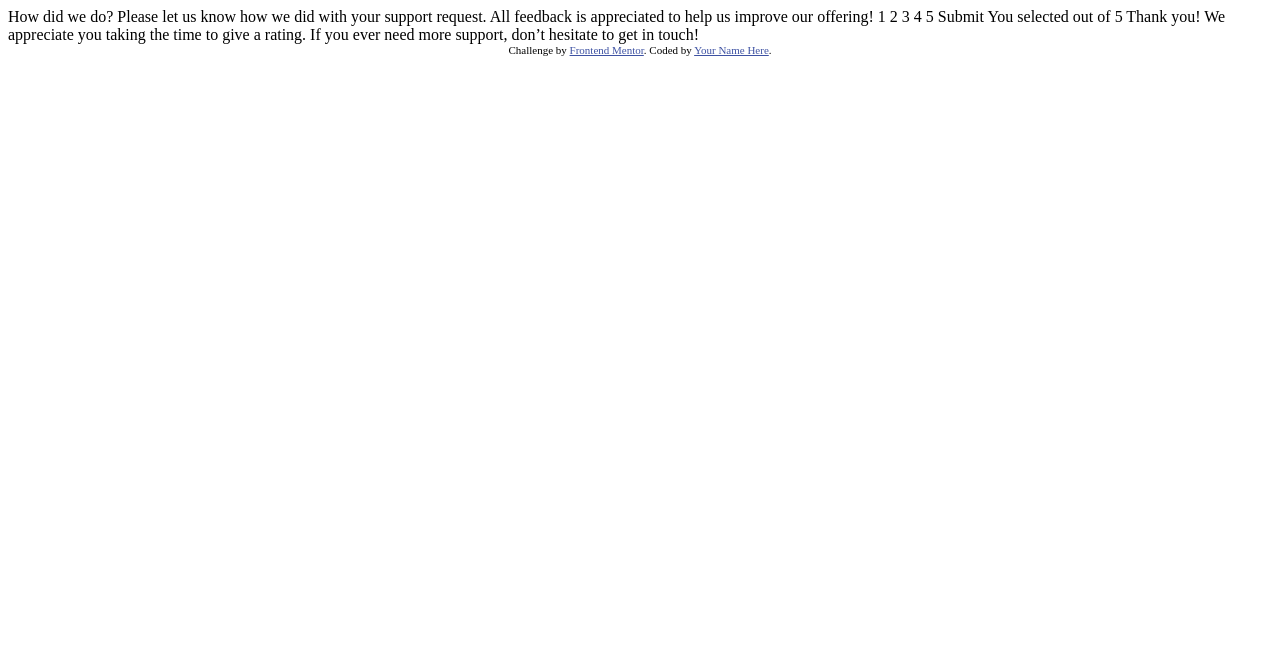
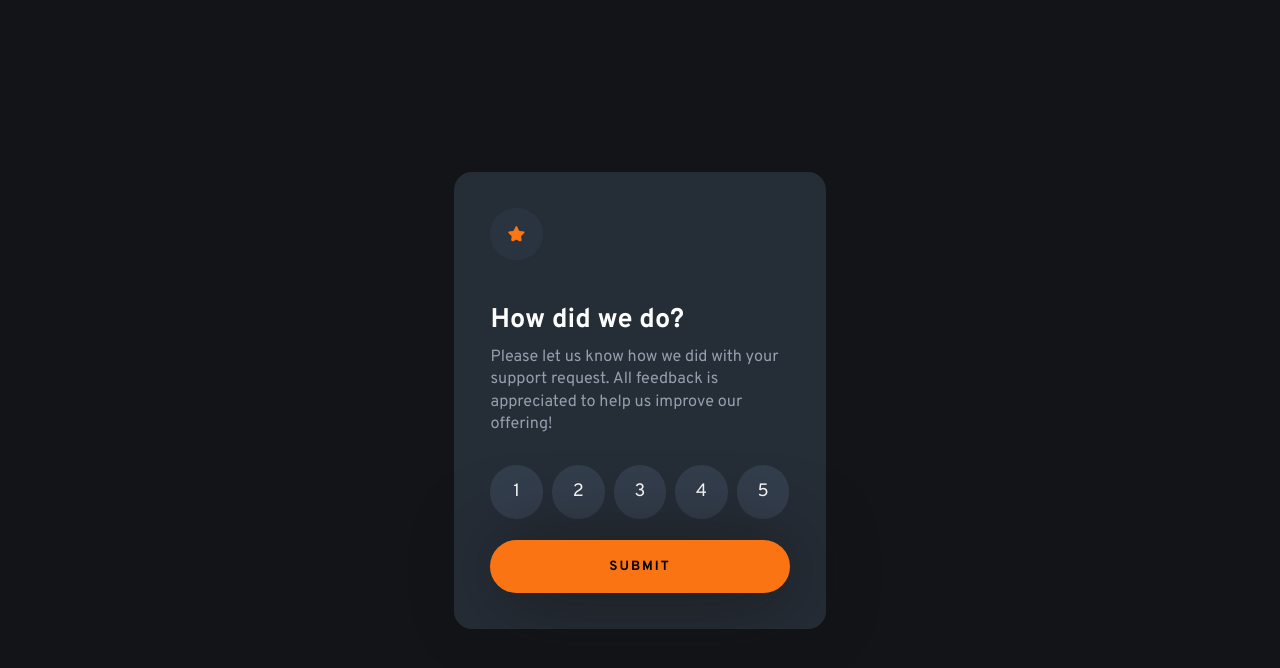
Before and after one commit to hruday-dev/rating-component, a plain HTML site: page index.html in a window 1280 px wide. Drawn offline with Linux system fonts and the light colour scheme.

Commit message:
updated rating component structure and styles implement feedback form and thank you message sections

```diff
--- /dev/null
+++ b/app.js
@@ -0,0 +1,21 @@
+const rating = document.querySelectorAll('a');
+const submit =document.querySelector('button');
+const feedback = document.getElementById('feedback-form');
+const thankMessage = document.getElementById('thanks-message');
+const displayrating = document.querySelector('span');
+let rated = 0;
+submit.addEventListener('click',(e)=>{
+    e.preventDefault();
+    feedback.style.display = 'none';
+    thankMessage.style.display ='flex';
+    displayrating.textContent = `You selected ${rated} out of 5`
+})
+
+for(let ratebtn of rating){
+    ratebtn.addEventListener('click',(e)=>{
+        e.preventDefault();
+        rating.forEach((r)=>r.classList.remove('clicked'));
+        ratebtn.classList.add('clicked');
+        rated = ratebtn.textContent;
+    })
+}
--- a/index.html
+++ b/index.html
@@ -6,44 +6,52 @@
 
   <link rel="icon" type="image/png" sizes="32x32" href="./images/favicon-32x32.png">
 
-  <title>Frontend Mentor | Interactive rating component</title>
-
+  <title>Interactive rating component</title>
+  <link rel="preconnect" href="https://fonts.googleapis.com">
+  <link rel="preconnect" href="https://fonts.gstatic.com" crossorigin>
+  <link href="https://fonts.googleapis.com/css2?family=Overpass:wght@100..900&display=swap" rel="stylesheet">
   <!-- Feel free to remove these styles or customise in your own stylesheet 👍 -->
-  <style>
-    .attribution { font-size: 11px; text-align: center; }
-    .attribution a { color: hsl(228, 45%, 44%); }
-  </style>
+  <link rel="stylesheet" href="./style.css">
 </head>
 <body>
 
+  <main>
     <!-- Rating state start -->
-
-  How did we do?
-
+    <section id="feedback-form">
+        <div class="image">
+          <img src="./images/icon-star.svg" alt="icon-star">
+        </div>
+          <div class="text">
+            <h2>How did we do?</h2>
+            <p>
               Please let us know how we did with your support request. All feedback is appreciated
               to help us improve our offering!
-
-  1 2 3 4 5
-
-  Submit
-
+            </p>
+          </div>
+          <ul>
+            <li><a href="#">1</a></li>
+            <li><a href="#">2</a></li>
+            <li><a href="#">3</a></li>
+            <li><a href="#">4</a></li>
+            <li><a href="#">5</a></li>
+          </ul>
+          <button type="submit">Submit</button>
+    </section>
     <!-- Rating state end -->
-
     <!-- Thank you state start -->
-
-  You selected <!-- Add rating here --> out of 5
-
-  Thank you!
-
+    <section id="thanks-message">
+      <div class="thanks-image">
+        <img src="./images/illustration-thank-you.svg" alt="thanks-image">
+      </div>
+      <p id="rated"><span>You selected <!-- Add rating here --> out of 5</apan></p>
+      <h2>Thank you!</h2>
+      <p>
         We appreciate you taking the time to give a rating. If you ever need more support,
         don’t hesitate to get in touch!
-
+      </p>
+    </section>
     <!-- Thank you state end -->
-
-
-  <div class="attribution">
-    Challenge by <a href="https://www.frontendmentor.io?ref=challenge" target="_blank">Frontend Mentor</a>.
-    Coded by <a href="#">Your Name Here</a>.
-  </div>
+  </main>
+  <script src="./app.js"></script>
 </body>
 </html>
--- /dev/null
+++ b/style.css
@@ -0,0 +1,146 @@
+:root{
+--Orange500: hsl(25, 97%, 53%);
+
+/* Neutral */
+--Grey500: hsl(217, 12%, 63%);
+--Grey900: hsl(213, 19%, 18%);
+--Grey950: hsl(216, 12%, 8%);
+}
+*{
+    margin: 0;
+    padding: 0;
+    box-sizing: border-box;
+    font-family: 'Overpass',sans-serif;
+}
+html{
+    font-size: 15px;
+}
+#feedback-form{
+    display: flex;
+}
+main{
+    background-color: var(--Grey950);
+    min-height: 100vh;
+    padding: 0 1.2rem;
+    display: flex;
+    justify-content: center;
+    align-items: center;
+}
+section{
+    background-color: var(--Grey900);
+    padding: 1.3rem;
+    color: white;
+    display: flex;
+    flex-direction: column;
+    gap: 1.8rem 0;
+    border-radius: 1rem;
+}
+img{
+    padding: 12px;
+    background-color: hsl(214, 21%, 21%) ;
+    border-radius: 20px;
+}
+p{
+    color: var(--Grey500);
+    margin: 0.5rem 0;
+    font-size: 0.8rem;
+}
+ul{
+    list-style-type: none;
+    display: flex;
+    justify-content: space-between;
+    align-items: center;
+}
+li a{
+    background-color: hsl(215, 20%, 25%);
+    padding: 0.85rem 1.15rem;
+    border-radius: 100px;
+    color: white;
+    text-decoration: none;
+    font-size: bold;
+}
+ul > li:first-child a {
+    padding: 0.85rem 1.27rem;
+}
+a:hover{
+    background-color: white;
+    color: var(--Grey900);
+}
+a.clicked{
+    background-color: var(--Orange500);
+    color: var(--Grey900);
+}
+button{
+    padding: 1rem 0;
+    border-radius: 100px;
+    background-color: var(--Orange500);
+    border: none;
+    font-weight: 700;
+    text-transform: uppercase;
+    letter-spacing: 2px;
+    box-shadow: 5px 5px 80px rgba(26, 22, 22, 0.822);
+}
+button:hover{
+    background-color: white;
+    letter-spacing: 2px;
+}
+#thanks-message{
+    display: none;
+    text-align: center;
+    gap: 0.7rem 0;
+}
+.thanks-image > img{
+    width: 50%;
+    border-radius: none;
+    background-color: transparent;
+}
+#rated{
+    color: var(--Orange500);
+    opacity: 0.8;
+    margin-bottom: 1.5rem;
+}
+span{
+    background-color: hsl(214, 21%, 21%);
+    padding: 0.5rem;
+    border-radius: 100px;
+}
+@media screen and (min-width: 500px) {
+    section{
+        width: 50%;
+    }
+    ul{
+        justify-content: space-around;
+    }
+}
+@media screen and (min-width: 770px) {
+    img{
+        padding: 1rem;
+        border-radius: 100px;
+    }
+    #feedback-form{
+        width: 30%;
+        gap: 2rem;
+        padding: 2rem;
+    }
+    p{
+        font-size: 0.9rem;
+        line-height: 1.25rem;
+    }
+    ul{
+        justify-content: space-between;
+    }
+    #thanks-message{
+        padding: 0.7rem;
+        width: 30%;
+        gap: 0.5rem;
+    }
+}
+@media screen and (min-width:1024px) {
+    html{
+        font-size: 18px;
+    }
+    section{
+        width: 25%;
+        padding: 2.5rem;
+    }
+}
```
Lines whose indentation alone changed are shown as unchanged.
